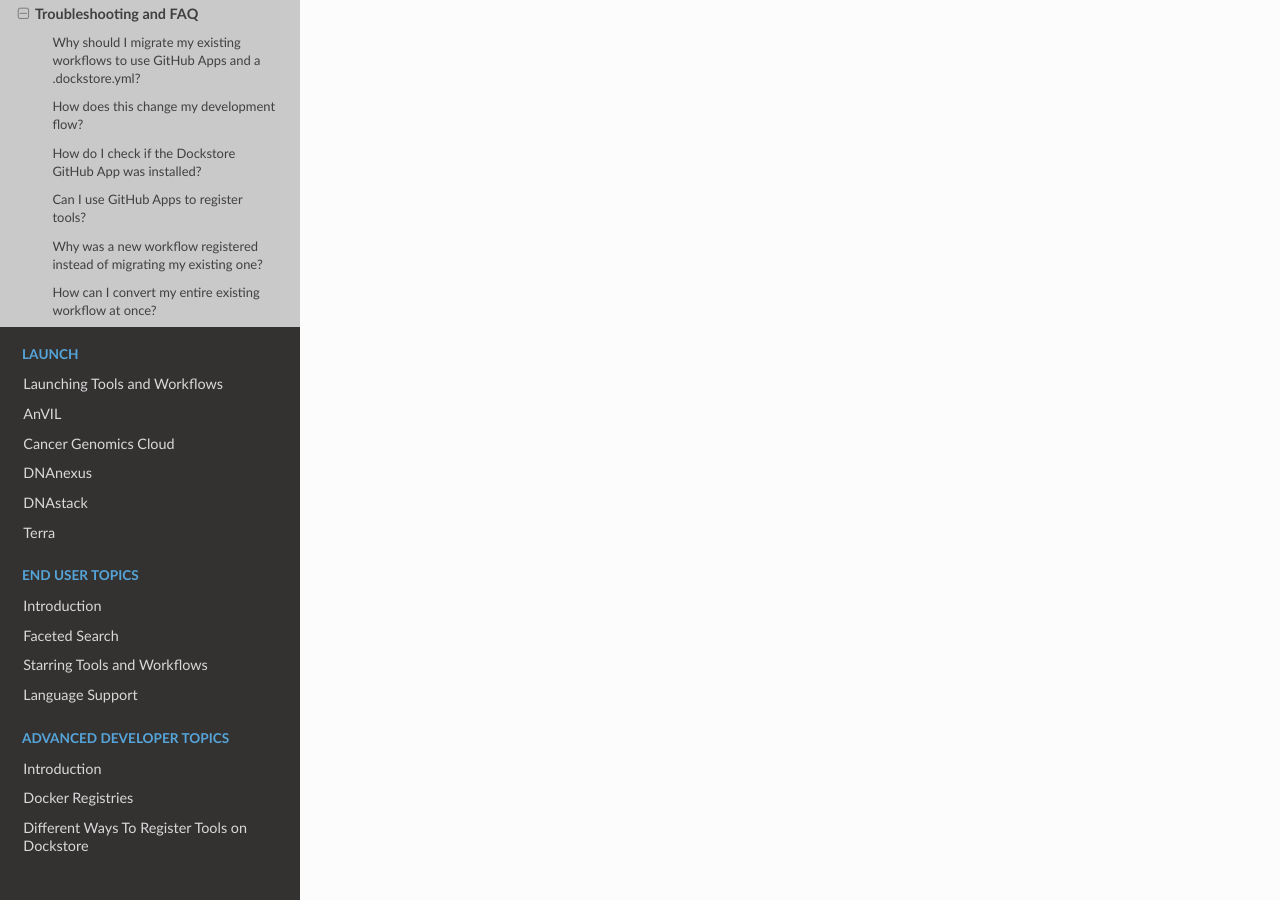
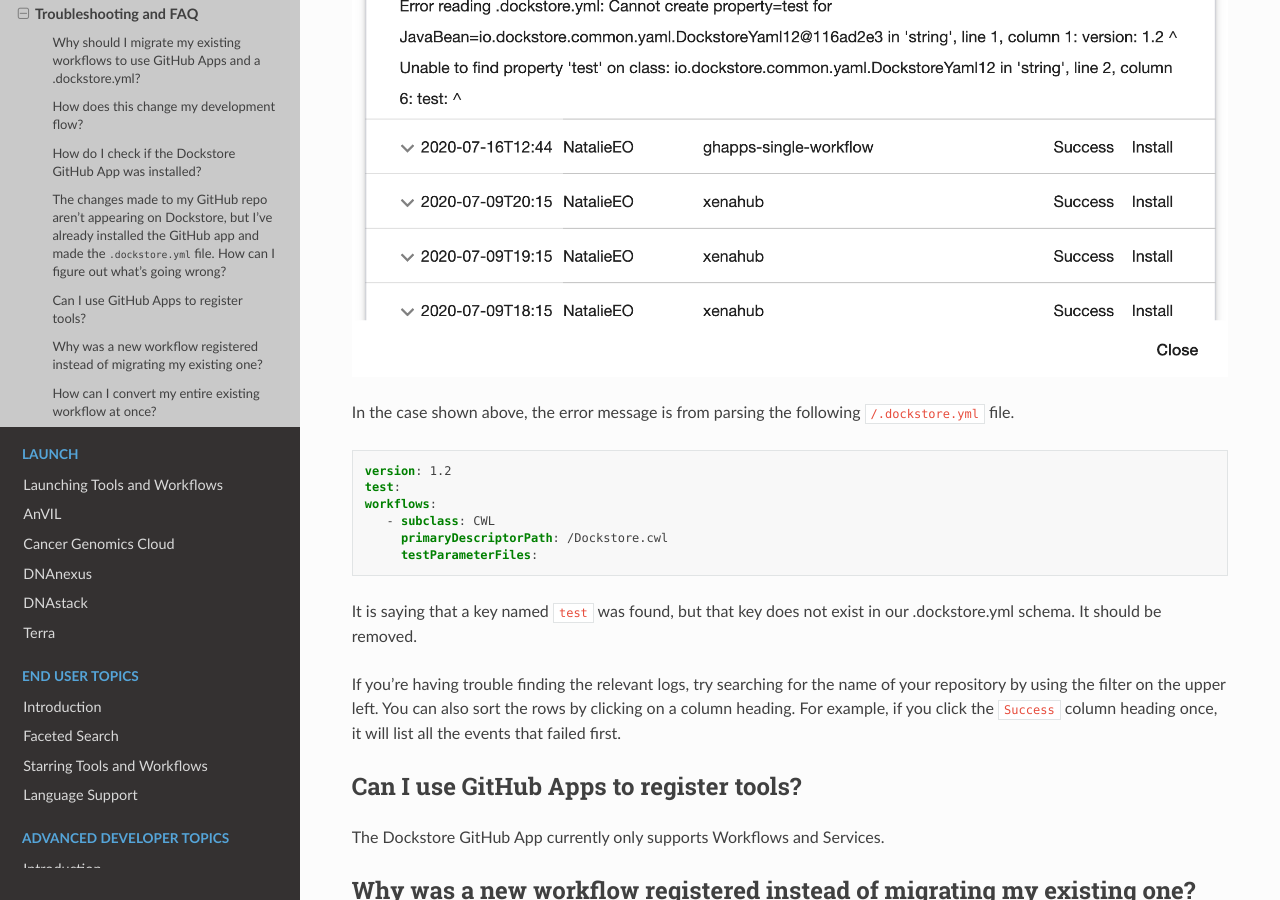
Before and after one commit to dockstore/dockstore-documentation, a Sphinx documentation site: the page built from docs/getting-started/github-apps/github-apps-troubleshooting-tips.rst, in a window 1280 px wide and 900 px high, scrolled down 3765 px. Built offline with Sphinx 7.4.7 and the Read the Docs theme 2.0.0, drawn with Linux system fonts in a browser that asks for light colours; some of the changed text lies outside the part shown.

Commit message:
docs for github app logs (#74)
* github app logs dockstore/dockstore#3530

```diff
--- a/docs/getting-started/github-apps/github-apps-troubleshooting-tips.rst
+++ b/docs/getting-started/github-apps/github-apps-troubleshooting-tips.rst
@@ -54,6 +54,38 @@
     - Are all indentation levels correct?
     - Does the name field match, if applicable?
 
+The changes made to my GitHub repo aren't appearing on Dockstore, but I've already installed the GitHub app and made the ``.dockstore.yml`` file. How can I figure out what's going wrong?
+------------------------------------------------------------------------------------------------------------------------------------------------------------------------------------------
+If you've already tried waiting a couple of minutes and refreshing the browser on the My Workflows page, you can view GitHub App logs through Dockstore to see if there have been any errors.
+Navigate to the ``/my-workflows`` page and expand the GitHub Organization that the repository belongs to on the left hand side. Then click on the bottom where it says ``See GitHub App Logs``.
+
+.. image:: /assets/images/docs/github-app-logs-button.png
+   :width: 40 %
+
+Once loaded, the following window will be displayed.
+
+.. image:: /assets/images/docs/github-app-logs-window.png
+
+Here you can view all the GitHub app events Dockstore is aware of and whether they failed or were successful. If there was a failure, you can expand that row and view the error message as shown below.
+
+.. image:: /assets/images/docs/github-app-logs-error-message.png
+
+In the case shown above, the error message is from parsing the following ``/.dockstore.yml`` file.
+
+.. code:: yaml
+
+   version: 1.2
+   test:
+   workflows:
+      - subclass: CWL
+        primaryDescriptorPath: /Dockstore.cwl
+        testParameterFiles:
+
+It is saying that a key named ``test`` was found, but that key does not exist in our .dockstore.yml schema. It should be removed.
+
+If you're having trouble finding the relevant logs, try searching for the name of your repository by using the filter on the upper left. You can also sort the rows by clicking on a column heading.
+For example, if you click the ``Success`` column heading once, it will list all the events that failed first.
+
 Can I use GitHub Apps to register tools?
 ------------------------------------------
 The Dockstore GitHub App currently only supports Workflows and Services.
```
Also changed, not shown: docs/assets/images/docs/github-app-logs-button.png (added), docs/assets/images/docs/github-app-logs-error-message.png (added), docs/assets/images/docs/github-app-logs-window.png (added).
